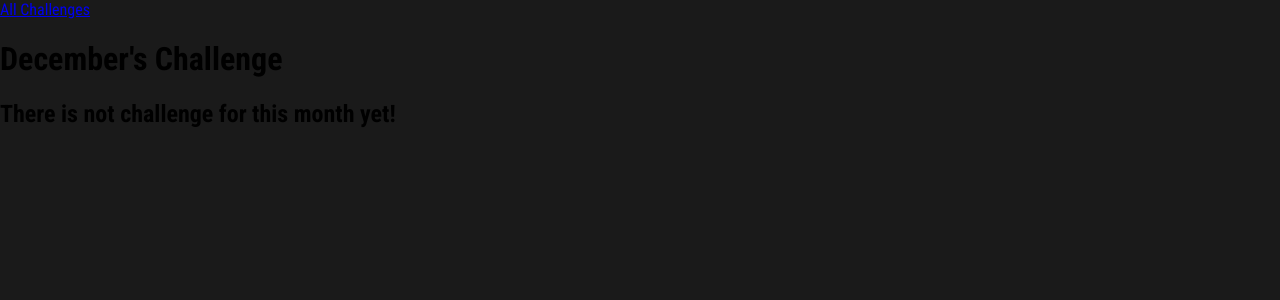
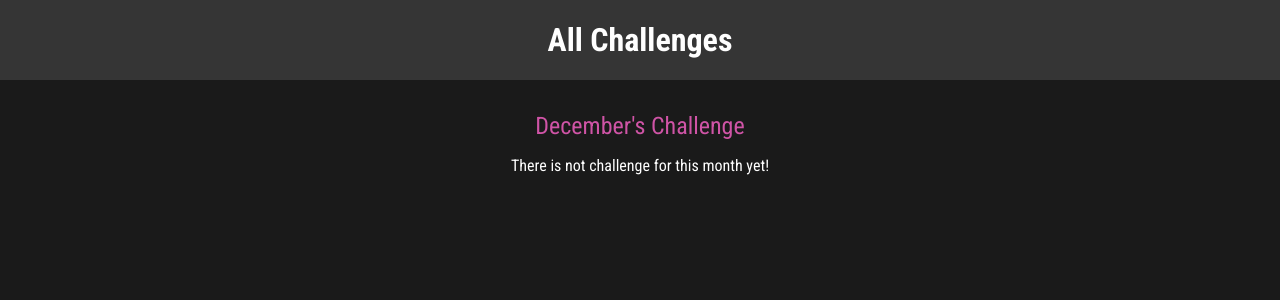
Before and after one commit to rohxn-rai/monthly_challenges, a Django app: page /challenges/december in a window 1280 px wide. Shown: the top 300 px of the page. Run offline with Django 5.2, Linux system fonts and the light colour scheme.

Commit message:
added styling to all html snippets

```diff
--- /dev/null
+++ b/challenges/static/challenges/challenge.css
@@ -0,0 +1,22 @@
+h1,
+h2 {
+  text-align: center;
+  color: white;
+}
+
+h1 {
+  font-size: 1.5rem;
+  margin: 2rem 0 1rem 0;
+  font-weight: normal;
+  color: #cf54a6;
+}
+
+h2 {
+  font-size: 3rem;
+  font-weight: bold;
+}
+
+.fallback {
+  text-align: center;
+  color: white;
+}
--- /dev/null
+++ b/challenges/static/challenges/includes/header.css
@@ -0,0 +1,25 @@
+header {
+  width: 100%;
+  height: 5rem;
+  background-color: #353535;
+}
+
+header nav {
+  width: 100%;
+  height: 100%;
+  display: flex;
+  justify-content: center;
+  align-items: center;
+}
+
+header nav a {
+  color: white;
+  font-size: 2rem;
+  font-weight: bold;
+  text-decoration: none;
+}
+
+header nav a:hover,
+header nav a:active {
+  color: #cf54a6;
+}
--- a/challenges/templates/challenges/challenge.html
+++ b/challenges/templates/challenges/challenge.html
@@ -1,4 +1,9 @@
 {% extends 'base.html' %}
+{% load static %}
+
+{% block css_files %}
+  <link rel="stylesheet" href="{% static 'challenges/challenge.css' %}" />
+{% endblock %}
 
 {% block page_title %}
   {{ month|title }} Challenge
@@ -11,6 +16,6 @@
   {% if text %}
     <h2>{{ text }}</h2>
   {% else %}
-    <h2>There is not challenge for this month yet!</h2>
+    <p class="fallback">There is not challenge for this month yet!</p>
   {% endif %}
 {% endblock %}
--- a/challenges/templates/challenges/includes/header.html
+++ b/challenges/templates/challenges/includes/header.html
@@ -1,3 +1,9 @@
+{% load static %}
+
+{% block css_files %}
+  <link rel="stylesheet" href="{% static 'challenges/includes/header.css' %}" />
+{% endblock %}
+
 <header>
   <nav>
     <a href="{% url 'index-challenge' %}">All Challenges</a>
--- a/challenges/templates/challenges/index.html
+++ b/challenges/templates/challenges/index.html
@@ -1,4 +1,9 @@
 {% extends 'base.html' %}
+{% load static %}
+
+{% block css_files %}
+  <link rel="stylesheet" href="{% static 'challenges/challenges.css' %}" />
+{% endblock %}
 
 {% block page_title %}
   All Challenge
```
Also changed, not shown: challenges/static/challenges/challenges.css (added, +37 -0 lines).
